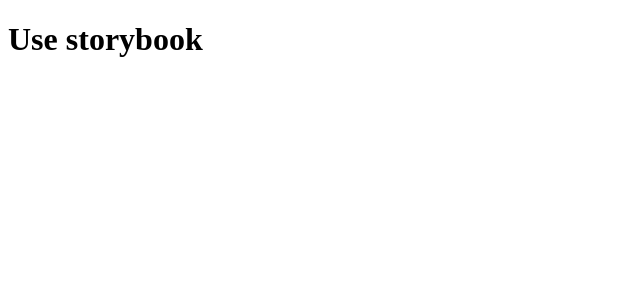
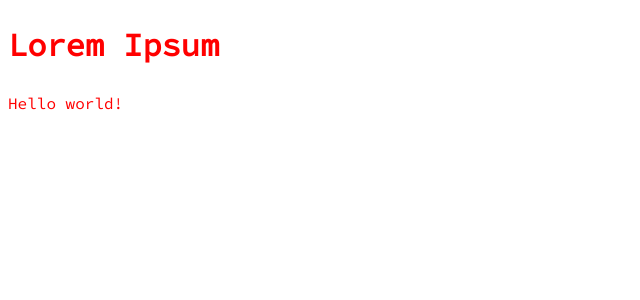
Before and after one commit to YunusGogce/Monoscribe, a React (Vite) app: page / in a window 1280 px wide. Shown: the top 300 px of the page, without its empty margins (0-640 px from the left). Built offline with nearby package versions, Linux system fonts and the light colour scheme.

Commit message:
Add Group logic, rename ms to Mono

```diff
--- a/src/App.tsx
+++ b/src/App.tsx
@@ -1,8 +1,11 @@
+import Mono from ".";
+
 function App() {
   return (
-    <>
-      <h1>Use storybook</h1>
-    </>
+    <Mono.Group color="red">
+      <Mono.Heading level={1}>Lorem Ipsum</Mono.Heading>
+      <Mono.Paragraph>Hello world!</Mono.Paragraph>
+    </Mono.Group>
   );
 }
 
--- /dev/null
+++ b/src/components/Group/index.tsx
@@ -0,0 +1,19 @@
+import { ReactNode, useContext } from "react";
+import {
+  TypographyContext,
+  TypographySettings,
+} from "../../context/TypographyContext";
+
+type GroupProps = TypographySettings & {
+  children: ReactNode;
+};
+
+export const Group = ({ children, ...styles }: GroupProps) => {
+  const parentStyles = useContext(TypographyContext) || {};
+
+  return (
+    <TypographyContext.Provider value={{ ...parentStyles, ...styles }}>
+      {children}
+    </TypographyContext.Provider>
+  );
+};
--- a/src/components/Heading/index.tsx
+++ b/src/components/Heading/index.tsx
@@ -1,13 +1,13 @@
 import { JSX } from "react";
-import { BaseTypographyProps } from "../types";
+import { TypographyBaseProps } from "../../types";
 import { TypographyBase } from "../TypographyBase";
 import { StyledHeadingWrapper } from "./Heading.styles";
 
-type HeadingProps = BaseTypographyProps & {
-  level?: 1 | 2 | 3 | 4 | 5 | 6;
+type HeadingProps = TypographyBaseProps & {
+  level: 1 | 2 | 3 | 4 | 5 | 6;
 };
 
-export const Heading = ({ level = 2, size, ...props }: HeadingProps) => {
+export const Heading = ({ level, size, ...props }: HeadingProps) => {
   const Tag = `h${level}` as keyof JSX.IntrinsicElements;
   return (
     <StyledHeadingWrapper level={level}>
--- /dev/null
+++ b/src/components/Paragraph/index.tsx
@@ -0,0 +1,6 @@
+import { TypographyBaseProps } from "../../types";
+import { TypographyBase } from "../TypographyBase";
+
+export const Paragraph = (props: TypographyBaseProps) => {
+  return <TypographyBase as="p" {...props} />;
+};
--- a/src/components/TypographyBase/index.tsx
+++ b/src/components/TypographyBase/index.tsx
@@ -1,6 +1,7 @@
 import { JSX } from "react";
 import { StyledTypographyBase } from "./TypographyBase.styles";
-import { BaseTypographyProps } from "../types";
+import { TypographyBaseProps } from "../../types";
+import { useTypography } from "../../context/TypographyContext";
 
 export const TypographyBase = ({
   as: Tag = "span",
@@ -9,15 +10,20 @@
   size,
   children,
   ...props
-}: BaseTypographyProps & { as?: keyof JSX.IntrinsicElements }) => {
+}: TypographyBaseProps & { as?: keyof JSX.IntrinsicElements }) => {
+  const contextStyles = useTypography();
+
+  // Merges styles, where props set in the component override those set in the Group
+  const mergedProps = {
+    ...contextStyles,
+    ...(color && { color }),
+    ...(font && { font }),
+    ...(size && { size }),
+    ...props,
+  };
+
   return (
-    <StyledTypographyBase
-      as={Tag}
-      color={color}
-      font={font}
-      size={size}
-      {...props}
-    >
+    <StyledTypographyBase as={Tag} {...mergedProps}>
       {children}
     </StyledTypographyBase>
   );
--- a/src/components/types/index.ts
+++ /dev/null
@@ -1 +0,0 @@
-export * from "./BaseTypographyProps";
--- /dev/null
+++ b/src/context/TypographyContext.ts
@@ -0,0 +1,12 @@
+import { createContext, useContext } from "react";
+import { TypographyBaseProps } from "../types";
+
+export type TypographySettings = TypographyBaseProps;
+
+export const TypographyContext = createContext<TypographySettings | undefined>(
+  undefined,
+);
+
+export const useTypography = (): TypographySettings => {
+  return useContext(TypographyContext) || {};
+};
--- a/src/index.ts
+++ b/src/index.ts
@@ -1,7 +1,11 @@
+import { Group } from "./components/Group";
 import { Heading } from "./components/Heading";
+import { Paragraph } from "./components/Paragraph";
 
-const ms = {
+const Mono = {
+  Group,
   Heading,
+  Paragraph,
 };
 
-export default ms;
+export default Mono;
--- a/src/components/types/BaseTypographyProps.ts
+++ b/src/types/TypographyBaseProps.ts
@@ -1,6 +1,6 @@
 import { HTMLAttributes } from "react";
 
-export type BaseTypographyProps = {
+export type TypographyBaseProps = {
   color?: string;
   font?: string;
   size?: string | number;
--- /dev/null
+++ b/src/types/index.ts
@@ -0,0 +1 @@
+export * from "./TypographyBaseProps";
```
Also changed, not shown: 1 other file (tests, documents, lock files or other folders).
